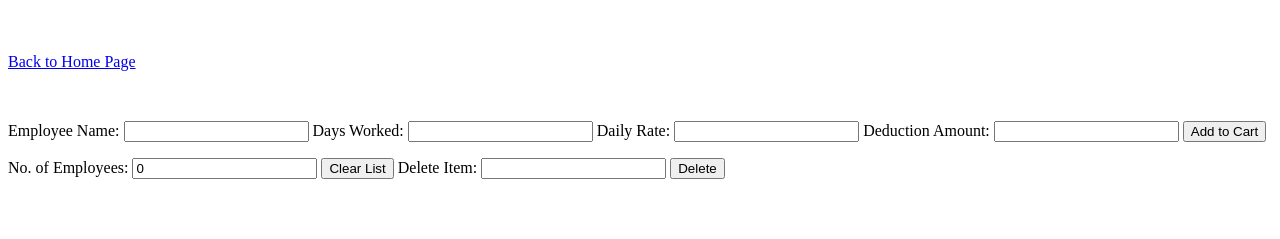
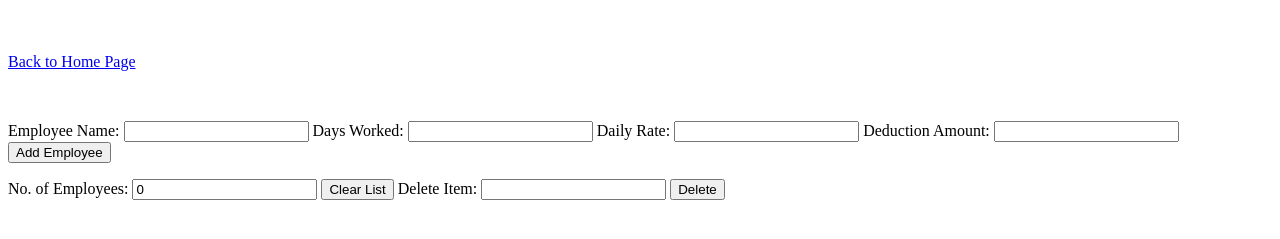
Before and after one commit to Hearteu/AmponITC, a plain HTML site: page assignment4.html in a window 1280 px wide. Shown: the part 61-300 px from the top of the page. Drawn offline with Linux system fonts and the light colour scheme.

Commit message:
Update assignment4.html

```diff
--- a/assignment4.html
+++ b/assignment4.html
@@ -45,13 +45,13 @@
 <input id="rate" name="rate" type="number"></input>
 <label for="amount">Deduction Amount:</label>
 <input id="amount" name="amount" type="number"></input>
-<button onclick="addtocart()">Add to Cart</button>
+<button onclick="addtocart()">Add Employee</button>
 </p>
 <p>
 <label for="items">No. of Employees:</label>
 <input id="items" name="items" type="number" readonly></input>
 <button onclick="clearcart()">Clear List</button>
-<!--   <button onclick="showcart()">Show Cart</button> -->
+<!--   <button onclick="showcart()">Show Employees</button> -->
 <label for="delitem">Delete Item:</label>
 <input id="delitem" name="delitem" type="number" ></input>
 <button onclick="deleteitem()" >Delete</button>
```
